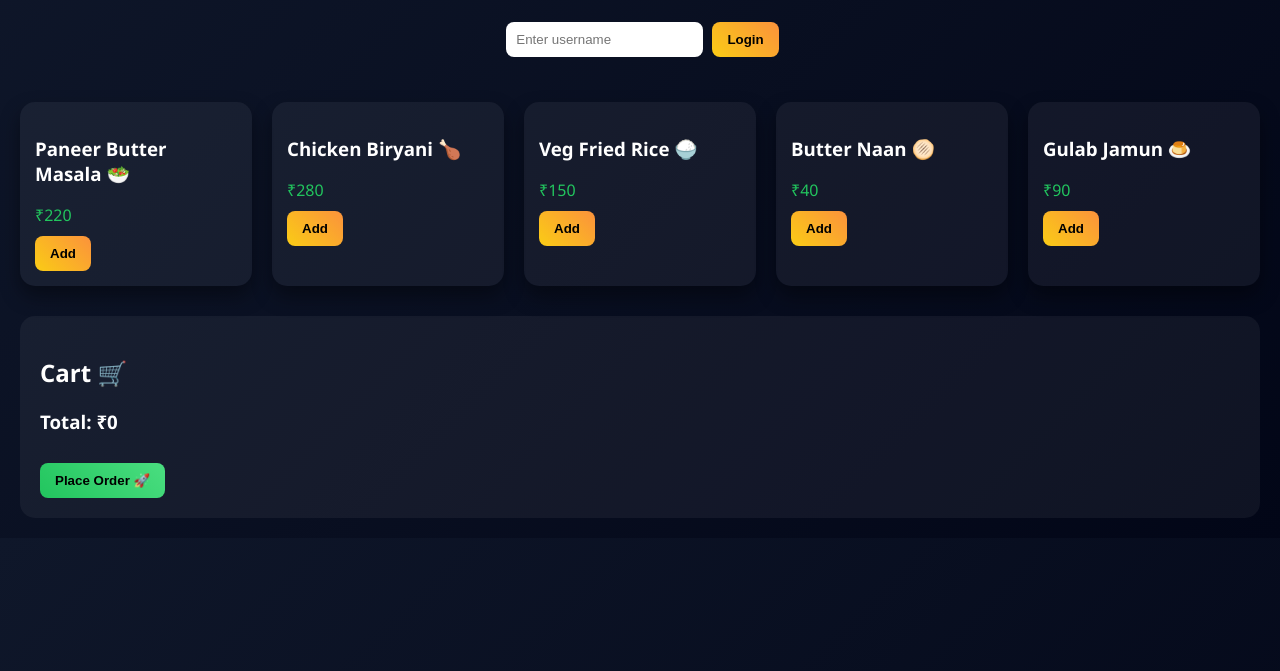
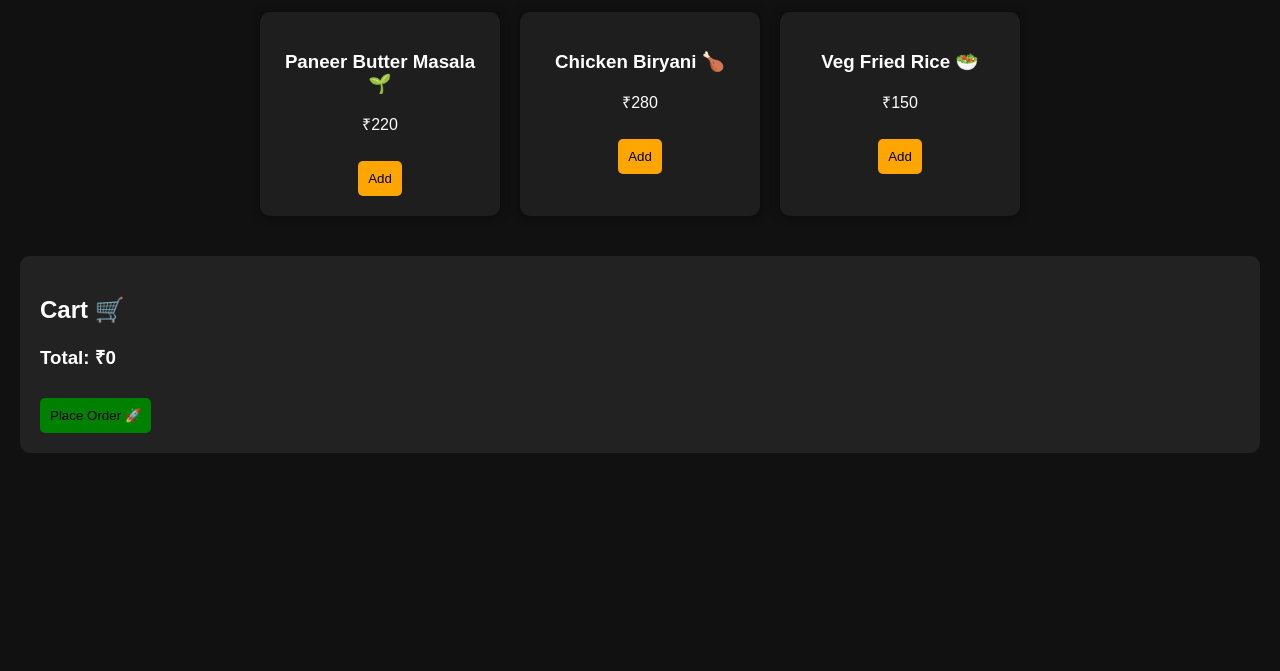
Before and after one commit to Siva370/spicecraft, a plain HTML site: page client/index.html in a window 1280 px wide. Shown: the part 129-800 px from the top of the page. Drawn offline with Linux system fonts and the light colour scheme.

Commit message:
index.html

```diff
--- a/client/index.html
+++ b/client/index.html
@@ -1,214 +1,105 @@
 <!DOCTYPE html>
-<html>
+<html lang="en">
 <head>
-  <title>SpiceCraft</title>
-  <meta name="viewport" content="width=device-width, initial-scale=1.0">
-
+  <meta charset="UTF-8">
+  <title>SpiceCraft 🍽️</title>
   <style>
     body {
+      font-family: Arial, sans-serif;
+      background: #111;
+      color: #fff;
       margin: 0;
-      font-family: 'Segoe UI', sans-serif;
-      background: linear-gradient(135deg, #0f172a, #020617);
-      color: white;
+      padding: 0;
     }
 
-    header {
-      display: flex;
-      justify-content: space-between;
+    h1 {
+      text-align: center;
       padding: 20px;
-      background: rgba(255,255,255,0.05);
-      backdrop-filter: blur(10px);
+      color: orange;
     }
 
-    header h1 {
-      color: #facc15;
+    .menu {
+      display: flex;
+      justify-content: center;
+      gap: 20px;
+      flex-wrap: wrap;
+      padding: 20px;
     }
 
-    .login {
+    .card {
+      background: #1e1e1e;
+      padding: 20px;
+      border-radius: 10px;
+      width: 200px;
       text-align: center;
-      margin: 20px;
-    }
-
-    input {
-      padding: 10px;
-      margin: 5px;
-      border-radius: 8px;
-      border: none;
+      box-shadow: 0 0 10px rgba(0,0,0,0.5);
     }
 
     button {
-      background: linear-gradient(45deg, #facc15, #fb923c);
+      background: orange;
       border: none;
-      padding: 10px 15px;
-      border-radius: 8px;
+      padding: 10px;
+      border-radius: 5px;
       cursor: pointer;
-      font-weight: bold;
-    }
-
-    .container {
-      padding: 20px;
-    }
-
-    .grid {
-      display: grid;
-      grid-template-columns: repeat(auto-fit, minmax(220px, 1fr));
-      gap: 20px;
-    }
-
-    .card {
-      background: rgba(255,255,255,0.05);
-      border-radius: 15px;
-      padding: 15px;
-      transition: 0.3s;
-      box-shadow: 0 10px 20px rgba(0,0,0,0.4);
-    }
-
-    .card:hover {
-      transform: translateY(-5px);
-    }
-
-    .price {
-      color: #22c55e;
-      margin: 10px 0;
+      margin-top: 10px;
     }
 
     .cart {
-      margin-top: 30px;
+      background: #222;
+      margin: 20px;
       padding: 20px;
-      background: rgba(255,255,255,0.05);
-      border-radius: 15px;
+      border-radius: 10px;
     }
 
-    .order-btn {
-      background: linear-gradient(45deg, #22c55e, #4ade80);
+    .checkout {
+      background: green;
       margin-top: 10px;
     }
   </style>
 </head>
-
 <body>
 
-<header>
 <h1>SpiceCraft 🔥</h1>
-  <div id="userDisplay"></div>
-</header>
 
-<div class="login" id="loginSection">
-  <input id="username" placeholder="Enter username">
-  <button onclick="login()">Login</button>
-</div>
-
-<div class="container">
-
-  <div class="grid">
-
+<div class="menu">
   <div class="card">
-      <h3>Paneer Butter Masala 🥗</h3>
-      <div class="price">₹220</div>
-      <button onclick="addToCart('Paneer Butter Masala',220)">Add</button>
+    <h3>Paneer Butter Masala 🌱</h3>
+    <p>₹220</p>
+    <button onclick="addToCart('Paneer Butter Masala', 220)">Add</button>
   </div>
 
   <div class="card">
     <h3>Chicken Biryani 🍗</h3>
-      <div class="price">₹280</div>
-      <button onclick="addToCart('Chicken Biryani',280)">Add</button>
+    <p>₹280</p>
+    <button onclick="addToCart('Chicken Biryani', 280)">Add</button>
   </div>
 
   <div class="card">
-      <h3>Veg Fried Rice 🍚</h3>
-      <div class="price">₹150</div>
-      <button onclick="addToCart('Veg Fried Rice',150)">Add</button>
+    <h3>Veg Fried Rice 🥗</h3>
+    <p>₹150</p>
+    <button onclick="addToCart('Veg Fried Rice', 150)">Add</button>
   </div>
-
-    <div class="card">
-      <h3>Butter Naan 🫓</h3>
-      <div class="price">₹40</div>
-      <button onclick="addToCart('Butter Naan',40)">Add</button>
-    </div>
-
-    <div class="card">
-      <h3>Gulab Jamun 🍮</h3>
-      <div class="price">₹90</div>
-      <button onclick="addToCart('Gulab Jamun',90)">Add</button>
-    </div>
-
 </div>
 
 <div class="cart">
   <h2>Cart 🛒</h2>
-    <ul id="cartList"></ul>
-    <h3 id="total">Total: ₹0</h3>
-    <button class="order-btn" onclick="placeOrder()">Place Order 🚀</button>
-  </div>
-
+  <ul id="cart"></ul>
+  <h3>Total: ₹<span id="total">0</span></h3>
+  <button class="checkout">Place Order 🚀</button>
 </div>
 
 <script>
+  let total = 0;
 
-let user = localStorage.getItem("user");
-let cart = [];
+  function addToCart(item, price) {
+    const cart = document.getElementById('cart');
+    const li = document.createElement('li');
+    li.textContent = `${item} - ₹${price}`;
+    cart.appendChild(li);
 
-if(user){
-  document.getElementById("userDisplay").innerText = "👋 " + user;
-  document.getElementById("loginSection").style.display = "none";
+    total += price;
+    document.getElementById('total').textContent = total;
   }
-
-function login(){
-  const username = document.getElementById("username").value;
-
-  if(!username){
-    alert("Enter username");
-    return;
-  }
-
-  localStorage.setItem("user", username);
-  location.reload();
-}
-
-function addToCart(name, price){
-  cart.push({name, price});
-  updateCart();
-}
-
-function updateCart(){
-  let list = document.getElementById("cartList");
-  let total = 0;
-  list.innerHTML = "";
-
-  cart.forEach(item => {
-    let li = document.createElement("li");
-    li.innerText = item.name + " - ₹" + item.price;
-    list.appendChild(li);
-    total += item.price;
-  });
-
-  document.getElementById("total").innerText = "Total: ₹" + total;
-}
-
-async function placeOrder(){
-  if(!user){
-    alert("Login first!");
-    return;
-  }
-
-  if(cart.length === 0){
-    alert("Cart is empty!");
-    return;
-  }
-
-  const res = await fetch('/order', {
-    method: 'POST',
-    headers: {'Content-Type': 'application/json'},
-    body: JSON.stringify({ user, cart })
-  });
-
-  const data = await res.json();
-  alert(data.message);
-
-  cart = [];
-  updateCart();
-}
-
 </script>
 
 </body>
```
Lines whose indentation alone changed are shown as unchanged.
